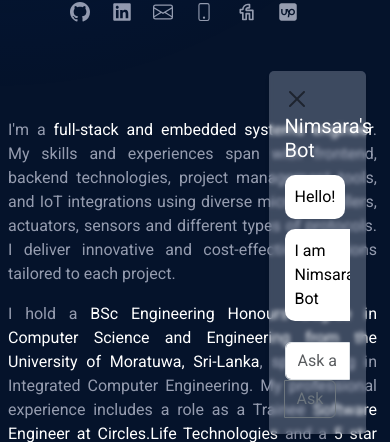
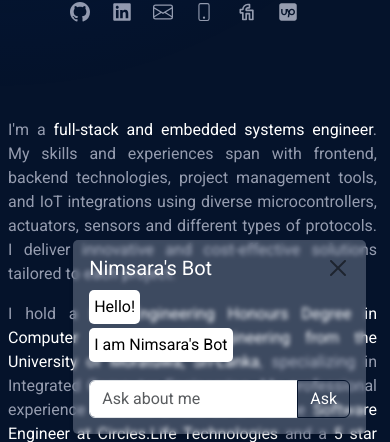
Before and after one commit to nimsara1999/nimsara-portfolio-web, a React (Create React App) app: page / in a window 390 px wide. Both pictures are taken after a click on the button 357 px from the left and 816 px from the top of the page. Shown: the part 402-844 px from the top of the page. Built offline with nearby package versions, Linux system fonts and the light colour scheme.

Commit message:
Impreved mobile responsiveness of the bot window

```diff
--- a/src/components/ChatBot/Chatbot.jsx
+++ b/src/components/ChatBot/Chatbot.jsx
@@ -33,6 +33,7 @@ const Chatbot = () => {
             setInputText('');
         } catch (error) {
             console.error('There was an error making the POST request:', error);
+            setMessages([...newMessages, { text: "Network Error!", isBot: true }]);
         }
     };
 
@@ -53,26 +54,36 @@ const Chatbot = () => {
     return (
         <>
             {!isChatWindowOpen && (
-                <div id="bot-background" className="offset-11 col-2 p-3 position-absolute bottom-0 end-0">
+                <>
+                <div id="bot-background" className="offset-md-11 col-md-2 p-3 position-absolute bottom-0 end-0 d-none d-md-block" style={{transition: 'all 0.5s',zIndex:10000 }}>
                     <button style={{ border: 'none', background: 'none', padding: 0 }} onClick={handleBotButtonClick}>
-                        <img src="https://drive.google.com/thumbnail?id=1tzq7OICPkHjllbNsW4AVNHVL866O-0ew" style={{ width: '40%' }} />
+                        <img src="https://drive.google.com/thumbnail?id=1tzq7OICPkHjllbNsW4AVNHVL866O-0ew" style={{ width: '40%'}} />
                     </button>
                 </div>
+
+                <div id="bot-background" className=" d-md-none offset-11 col-3 p-0 position-absolute bottom-0 end-0 text-end" style={{zIndex:10000 }}>
+                    <button style={{ border: 'none', background: 'none', padding: 0 }} onClick={handleBotButtonClick}>
+                        <img src="https://drive.google.com/thumbnail?id=1tzq7OICPkHjllbNsW4AVNHVL866O-0ew" style={{ width: '60%'}} />
+                    </button>
+                </div>
+                </>
             )}
 
             {isChatWindowOpen && (
-              <div id="bot-background" className="offset-9 col-3 p-3 position-absolute bottom-0 end-0 mb-2 mx-4" style={{ backgroundColor: 'rgba(230, 240, 255, 0.25)', zIndex: 10000, boxShadow: '0 4px 4px rgba(0, 0, 0, 0.1)', borderColor: 'rgba(247, 247, 247, 0.05)', borderRadius: 5, backdropFilter: 'blur(2px)' }}>
-              <button type="button" className="btn-close" aria-label="Close" onClick={handleBotClose}></button>
+              <div id="bot-background" className="offset-md-9 col-md-3 p-3 position-absolute bottom-0 end-0 mb-2 mx-4" style={{ backgroundColor: 'rgba(230, 240, 255, 0.25)', zIndex: 10000, boxShadow: '0 4px 4px rgba(0, 0, 0, 0.1)', borderColor: 'rgba(247, 247, 247, 0.05)', borderRadius: 5, backdropFilter: 'blur(2px)'}}>
+                    <div className="d-flex justify-content-between">
                     <h5>Nimsara's Bot</h5>
-                    <div className="chat-messages mb-3" style={{ maxHeight: '330px', overflowY: 'auto' }}>
+                    <button type="button" className="btn-close" aria-label="Close" onClick={handleBotClose}></button>
+                    </div>
+                    <div className="chat-messages mb-3" style={{ maxHeight: '380px', overflowY: 'auto' }}>
                         {messages.map((msg, index) => (
-                            <div key={index} style={{ textAlign: msg.isBot ? 'left' : 'right', padding: '5px 0' }}>
+                            <div key={index} style={{ textAlign: msg.isBot ? 'left' : 'right', padding: '2px 0' }}>
                                 <div style={{
                                     display: 'inline-block',
-                                    padding: '10px',
-                                    borderRadius: '10px',
+                                    padding: '5px',
+                                    borderRadius: '5px',
                                     backgroundColor: msg.isBot ? 'white' : '#389bd9',
-                                    color: msg.isBot ? '#000' : '#fff'
+                                    color: msg.isBot ? '#000' : '#fff',
                                 }}>
                                     {msg.text}
                                 </div>
@@ -92,7 +103,7 @@ const Chatbot = () => {
                             onKeyPress={handleKeyPress}
                         />
                         <button
-                            className="btn btn-outline-secondary"
+                            className="btn btn-outline-primary text-white"
                             type="button"
                             id="button-addon2"
                             onClick={handleButtonClick}
```
